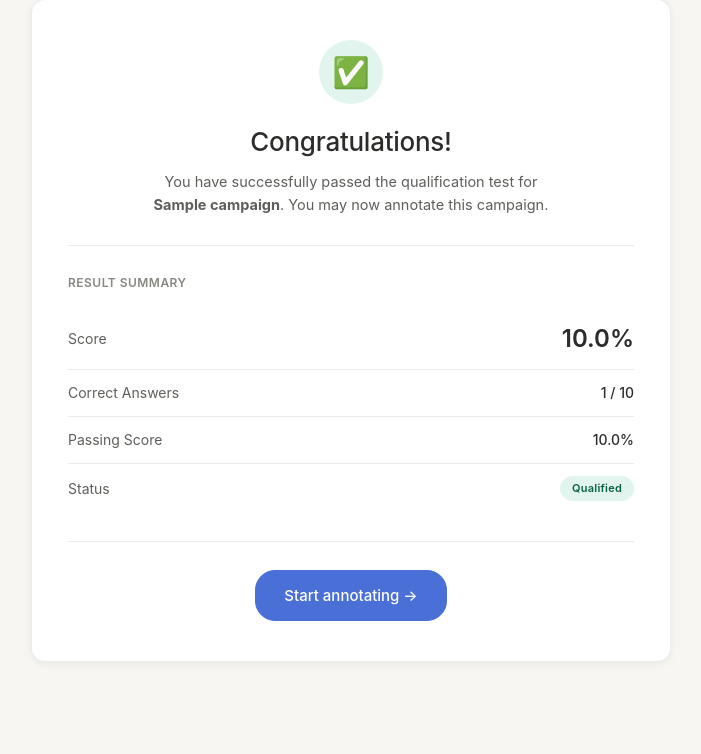
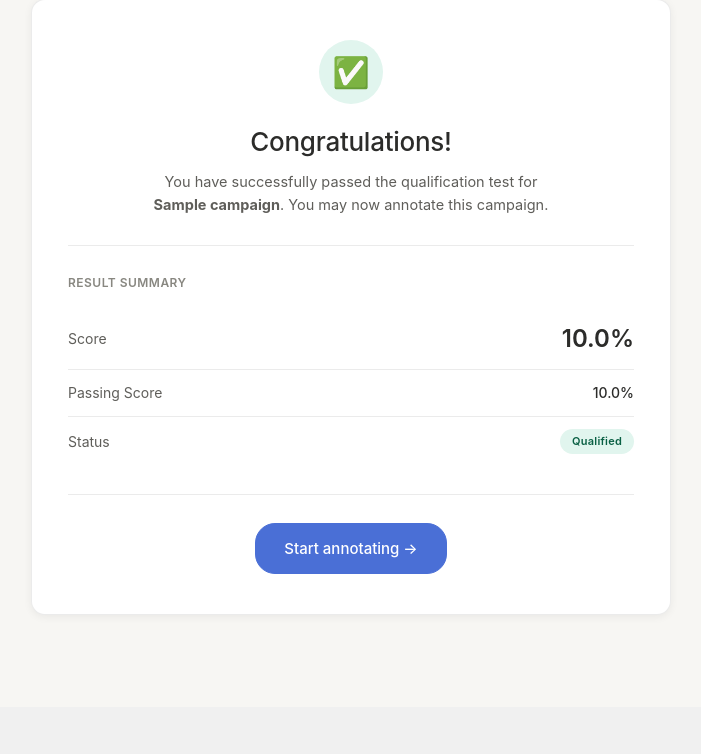
Before and after one commit to RHuidrom96/aura, a Flask app: page /campaign/1/qualification/result in a window 1280 px wide. Shown: the part 110-864 px from the top of the page, without its empty margins (289-990 px from the left). After the commit the page ends 724 px from the top, so only its background shows below. Run offline with Flask 3, Linux system fonts and the light colour scheme; the visitor is signed in with stand-in values (Sample User, id 1); tables that the repository leaves empty hold one stand-in row (values such as "Sample post").

Commit message:
restored qualification scoring

```diff
--- a/services/qualification.py
+++ b/services/qualification.py
@@ -450,6 +450,7 @@ def grade_attempt(attempt):
     return attempt.score
 
 
+
 # ---------------------------------------------------------------------------
 # Qualification
 # ---------------------------------------------------------------------------
--- a/templates/qualification/result.html
+++ b/templates/qualification/result.html
@@ -55,11 +55,6 @@
                 <div class="summary-row qual-score-row">
                     <dt>Score</dt>
                     <dd>{{ "%.1f"|format(attempt.score) }}%</dd>
-                </div>
-
-                <div class="summary-row">
-                    <dt>Correct Answers</dt>
-                    <dd>{{ attempt.correct_answers }} / {{ attempt.total_questions }}</dd>
                 </div>
 
                 <div class="summary-row">
```
